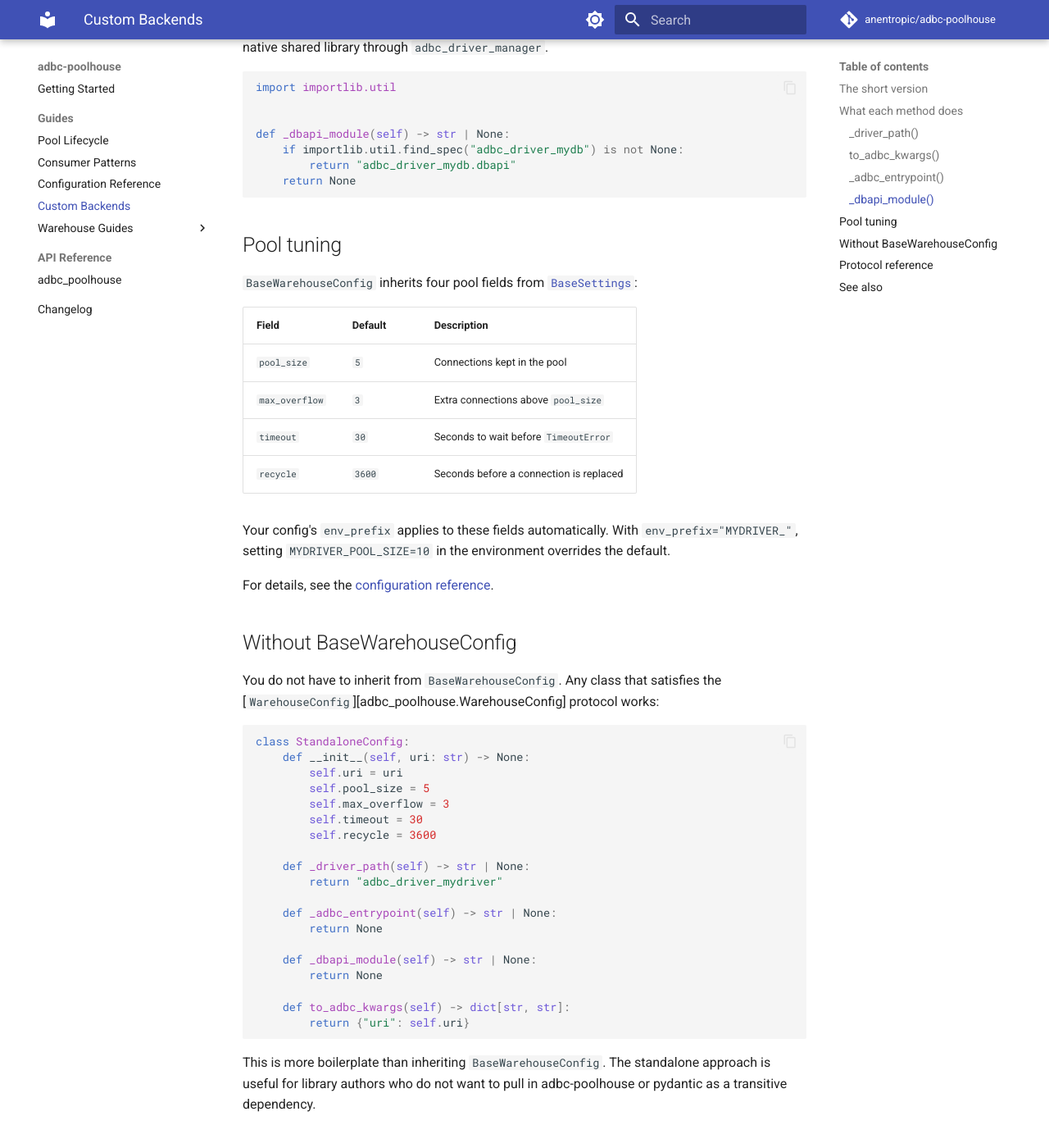
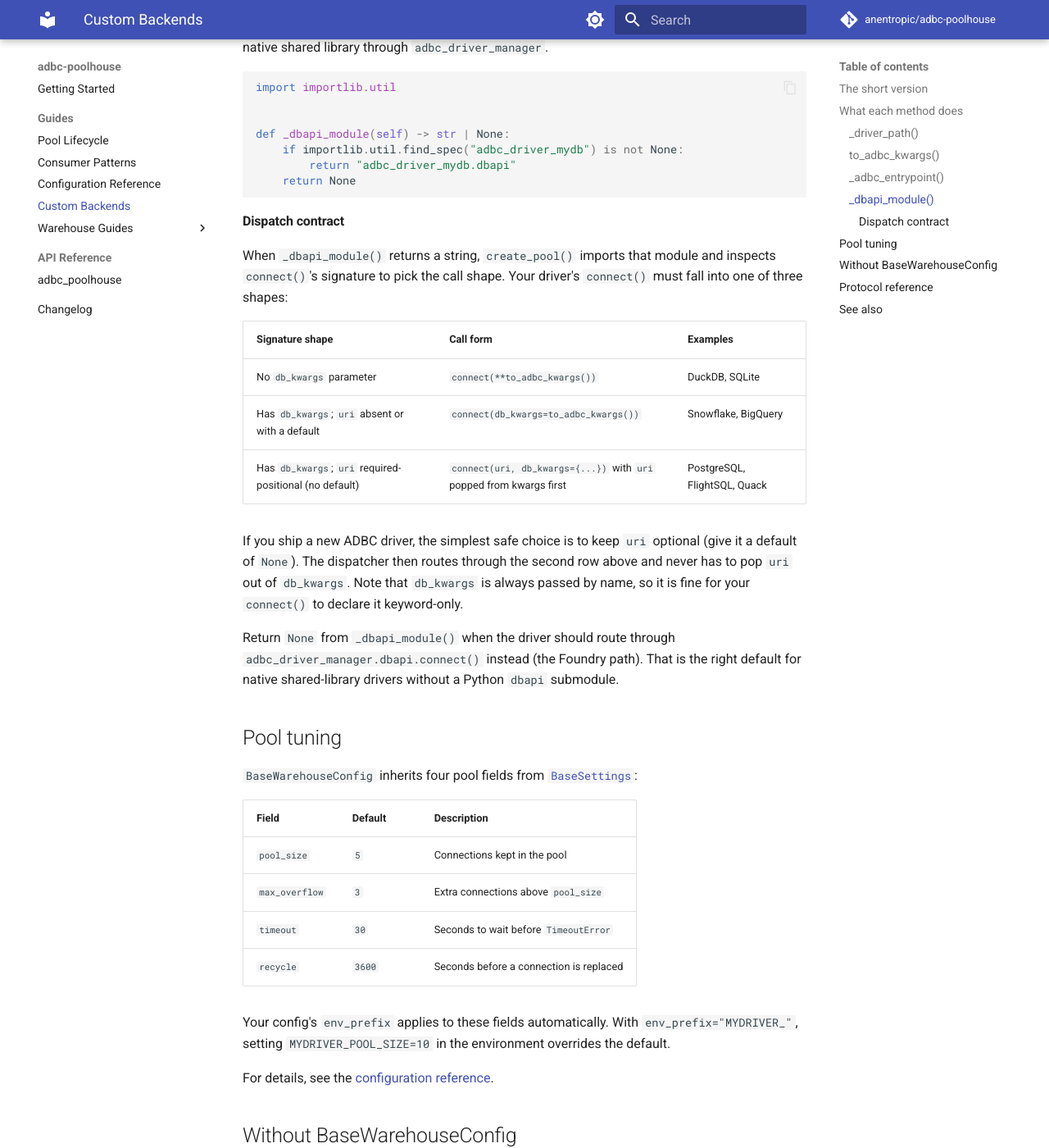
Before and after one commit to anentropic/adbc-poolhouse, an MkDocs documentation site: the page built from docs/src/guides/custom-backends.md, in a window 1280 px wide and 1400 px high, scrolled down 2420 px. Shown: the whole window at 82% size. Built offline with MkDocs 1.6.1 and Material for MkDocs 9.7.7, drawn with Linux system fonts in a browser that asks for light colours; comment, search, counter and statistics services are not loaded.

Commit message:
docs(21.1-03): append Dispatch contract subsection to custom-backends guide
- Add a "#### Dispatch contract" subsection inside the `_dbapi_module()`
  section of docs/src/guides/custom-backends.md (DISP-10).
- Document the three connect() signature shapes the dispatcher handles
  (Family B, Family A, Family A') as a Markdown table with examples.
- Recommend keeping `uri` optional in new drivers as the simplest safe
  choice; note that `db_kwargs` is always passed by name.
- Strict mkdocs build passes (DISP-11); humanizer grep clean; 266 tests
  still green.

Co-Authored-By: Claude Opus 4.7 (1M context) <noreply@anthropic.com>

````diff
--- a/docs/src/guides/custom-backends.md
+++ b/docs/src/guides/custom-backends.md
@@ -115,6 +115,29 @@ def _dbapi_module(self) -> str | None:
     return None
 ```
 
+#### Dispatch contract
+
+When `_dbapi_module()` returns a string, `create_pool()` imports that module
+and inspects `connect()`'s signature to pick the call shape. Your driver's
+`connect()` must fall into one of three shapes:
+
+| Signature shape | Call form | Examples |
+|---|---|---|
+| No `db_kwargs` parameter | `connect(**to_adbc_kwargs())` | DuckDB, SQLite |
+| Has `db_kwargs`; `uri` absent or with a default | `connect(db_kwargs=to_adbc_kwargs())` | Snowflake, BigQuery |
+| Has `db_kwargs`; `uri` required-positional (no default) | `connect(uri, db_kwargs={...})` with `uri` popped from kwargs first | PostgreSQL, FlightSQL, Quack |
+
+If you ship a new ADBC driver, the simplest safe choice is to keep `uri`
+optional (give it a default of `None`). The dispatcher then routes through
+the second row above and never has to pop `uri` out of `db_kwargs`. Note
+that `db_kwargs` is always passed by name, so it is fine for your `connect()`
+to declare it keyword-only.
+
+Return `None` from `_dbapi_module()` when the driver should route through
+`adbc_driver_manager.dbapi.connect()` instead (the Foundry path). That is
+the right default for native shared-library drivers without a Python `dbapi`
+submodule.
+
 ## Pool tuning
 
 `BaseWarehouseConfig` inherits four pool fields from
````
